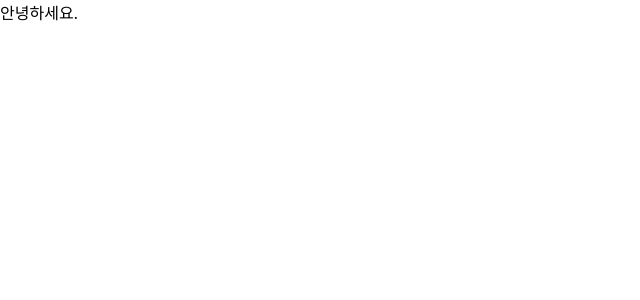
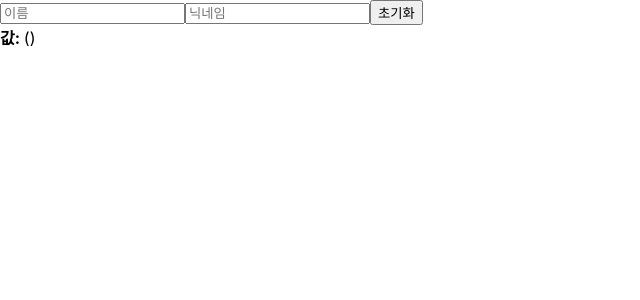
Before and after one commit to modolee/modern-react, a React (Create React App) app: page / in a window 1280 px wide. Shown: the top 300 px of the page, without its empty margins (0-640 px from the left). Built offline with nearby package versions, Linux system fonts and the light colour scheme.

Commit message:
input 상태 관리하기

```diff
--- a/src/App.js
+++ b/src/App.js
@@ -1,10 +1,10 @@
 import React from 'react';
-import Hello from "./Hello";
+import InputSample from "./InputSample";
 
 function App() {
   return (
       <div>
-        <Hello/>
+          <InputSample/>
       </div>
   );
 }
--- /dev/null
+++ b/src/InputSample.js
@@ -0,0 +1,43 @@
+import React, {useState, useRef} from "react";
+
+const InputSample = () => {
+    const [inputs, setInputs] = useState({
+        userName: '',
+        nickname: ''
+    });
+
+    const { userName, nickname } = inputs;
+
+    const userNameInput = useRef();
+
+    const onChange = (e) => {
+        const { name, value } = e.target;
+        setInputs({
+            ...inputs,
+            [name]: value
+        });
+    };
+
+    const onReset = (e) => {
+        setInputs({
+            userName: '',
+            nickname: ''
+        });
+
+        userNameInput.current.focus();
+    };
+
+    return (
+        <div>
+            <input placeholder="이름" name='userName' value={userName} onChange={onChange} ref={userNameInput}/>
+            <input placeholder="닉네임" name='nickname' value={nickname} onChange={onChange} />
+            <button onClick={onReset}>초기화</button>
+            <div>
+                <b>값: </b>
+                {userName} ({nickname})
+            </div>
+        </div>
+    );
+};
+
+export default InputSample
```
Also changed, not shown: src/Counter.js (added, +23 -0 lines).
